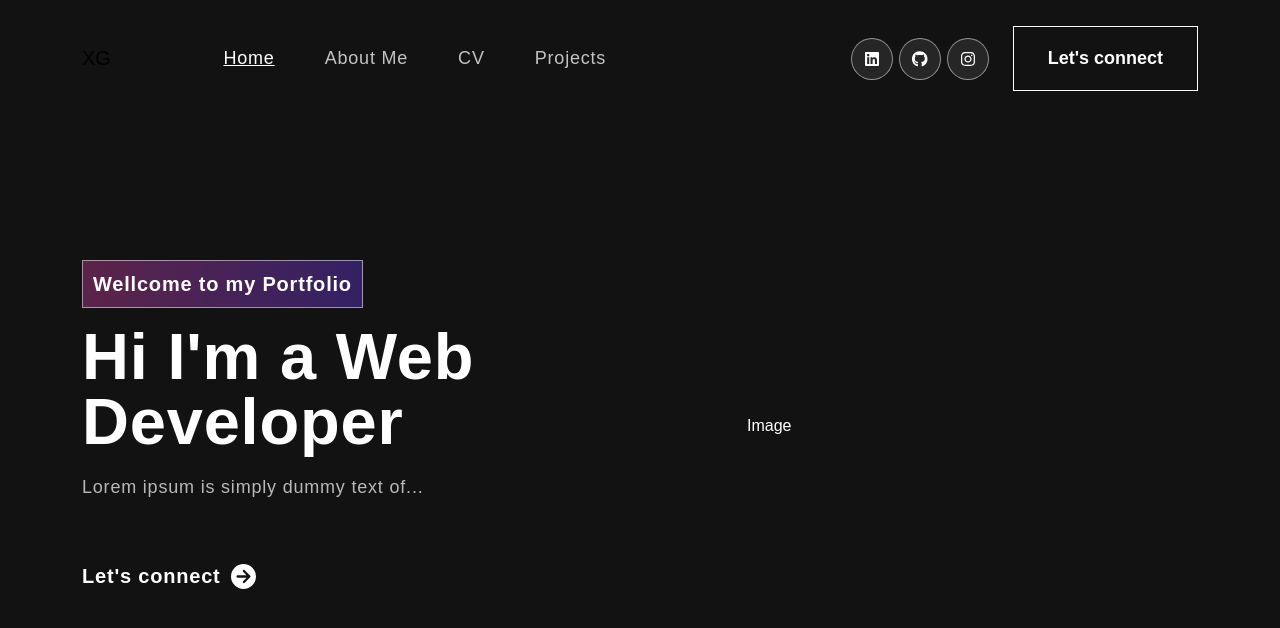
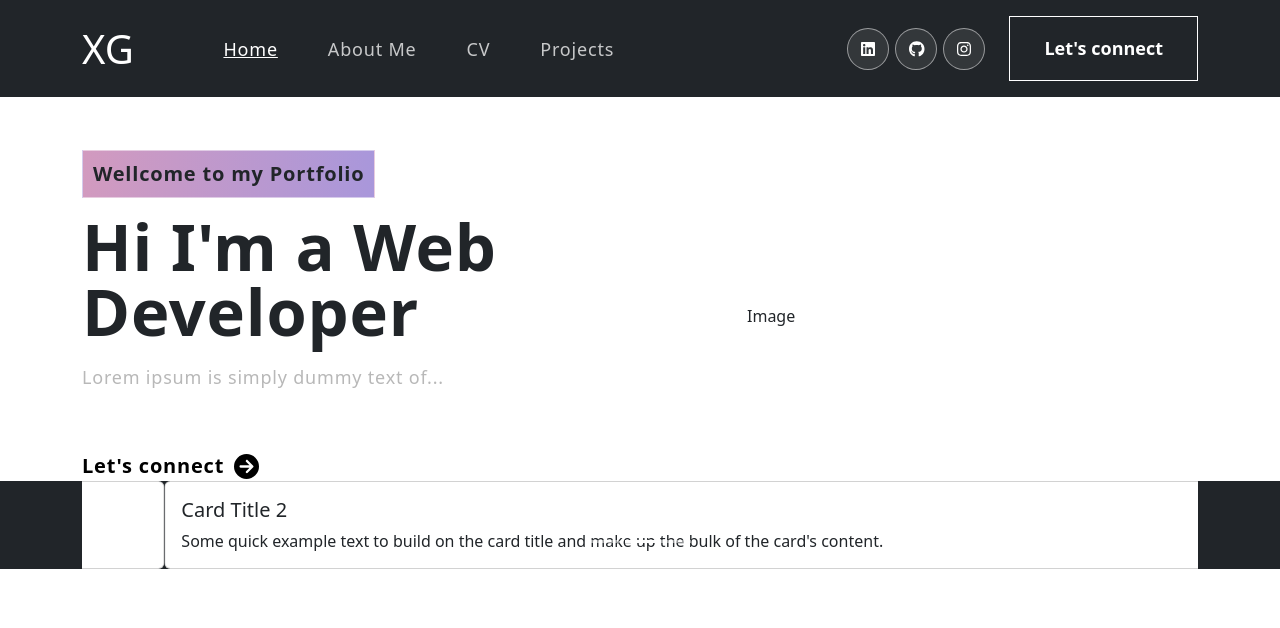
Before and after one commit to xavi666/xgarcesmarti, a React (Create React App) app: page / in a window 1280 px wide. Shown: the top 628 px of the page. Built offline with nearby package versions, Linux system fonts and the light colour scheme.

Commit message:
Banner - Contact - Skills - Navbar

```diff
--- a/src/App.css
+++ b/src/App.css
@@ -8,15 +8,6 @@
 html {
   scroll-behavior: smooth;
   scroll-padding-top: 75px;
-}
-
-body {
-  font-weight: 400;
-  overflow-x: hidden;
-  position: relative;
-  background-color: #121212 !important;
-  color: #fff !important;
-  font-family: 'Centra', sans-serif !important;
 }
 
 h1,
@@ -76,18 +67,6 @@ p.danger {
   color: red;
 }
 /************ Navbar Css ************/
-nav.navbar {
-  padding: 18px 0;
-  position: fixed;
-  width: 100%;
-  top: 0;
-  z-index: 9999;
-  transition: 0.32s ease-in-out;
-}
-nav.navbar.scrolled {
-  padding: 0px 0;
-  background-color: #121212;
-}
 nav.navbar a.navbar-brand {
   width: 9%;
 }
@@ -228,13 +207,14 @@ nav.navbar .navbar-toggler[aria-expanded='true'] .navbar-toggler-icon {
 }
 
 /************ Banner Css ************/
-.banner {
-  margin-top: 0;
+ .banner {
+  margin-top: 150px;
+  /*
   padding: 260px 0 100px 0;
-  /*background-image: url('./assets/img/banner-bg.png');*/
+  background-image: url('./assets/img/banner-bg.png');
   background-position: top center;
   background-size: cover;
-  background-repeat: no-repeat;
+  background-repeat: no-repeat;*/
 }
 .banner .tagline {
   font-weight: 700;
@@ -266,7 +246,6 @@ nav.navbar .navbar-toggler[aria-expanded='true'] .navbar-toggler-icon {
   width: 96%;
 }
 .banner button {
-  color: #fff;
   font-weight: 700;
   font-size: 20px;
   margin-top: 60px;
@@ -299,46 +278,6 @@ nav.navbar .navbar-toggler[aria-expanded='true'] .navbar-toggler-icon {
 }
 .txt-rotate > .wrap {
   border-right: 0.08em solid #666;
-}
-
-/************ Skills Css ************/
-.skill {
-  padding: 0 0 50px 0;
-  position: relative;
-}
-.skill-bx {
-  background: #151515;
-  border-radius: 64px;
-  text-align: center;
-  padding: 60px 50px;
-  margin-top: -60px;
-}
-.skill h2 {
-  font-size: 45px;
-  font-weight: 700;
-}
-.skill p {
-  color: #b8b8b8;
-  font-size: 18px;
-  letter-spacing: 0.8px;
-  line-height: 1.5em;
-  margin: 14px 0 75px 0;
-}
-.skill-slider {
-  width: 80%;
-  margin: 0 auto;
-  position: relative;
-}
-.skill-slider .item img {
-  width: 50%;
-  margin: 0 auto 15px auto;
-}
-.background-image-left {
-  top: 28%;
-  position: absolute;
-  bottom: 0;
-  width: 40%;
-  z-index: -4;
 }
 
 /************ Projects Css ************/
--- a/src/App.tsx
+++ b/src/App.tsx
@@ -2,12 +2,14 @@ import React from "react";
 import "./App.css";
 import NavBar from "./components/NavBar";
 import Banner from "./components/Banner";
+import Skills from "./components/Skills";
 
 const App = () => {
   return (
     <div className="App">
       <NavBar />
       <Banner />
+      <Skills />
     </div>
   );
 };
--- a/src/components/Banner.tsx
+++ b/src/components/Banner.tsx
@@ -8,7 +8,12 @@ import { Container, Row, Col } from "react-bootstrap";
 import { FontAwesomeIcon } from "@fortawesome/react-fontawesome";
 import { faCircleArrowRight } from "@fortawesome/free-solid-svg-icons";
 
-const TO_ROTATE = ["Web Developer", "Product Owner"];
+const TO_ROTATE = [
+  "Web Developer",
+  "Product Owner",
+  "Product Person",
+  "Scrum ❤️",
+];
 const PERIOD = 2000;
 
 const Banner = () => {
@@ -51,7 +56,7 @@ const Banner = () => {
   });
 
   return (
-    <section className="banner" id="home">
+    <section className="banner mg-l" id="home">
       <Container>
         <Row className="align-items-center">
           <Col xs={12} md={6} xl={7}>
--- a/src/components/NavBar.tsx
+++ b/src/components/NavBar.tsx
@@ -17,26 +17,14 @@ import {
 
 const NavBar = () => {
   const [activeLink, setActiveLink] = useState("home");
-  const [scrolled, setScrolled] = useState(false);
-
-  useEffect(() => {
-    const onScroll = () => {
-      if (window.scrollY > 50) {
-        setScrolled(true);
-      } else {
-        setScrolled(false);
-      }
-    };
-
-    window.addEventListener("scroll", onScroll);
-
-    return () => window.removeEventListener("scroll", onScroll);
-  }, []);
 
   return (
-    <Navbar expand="lg" className={classNames({ scrolled })}>
+    <header>
+      <Navbar bg="dark" fixed="top">
         <Container>
-        <Navbar.Brand href="#home">XG</Navbar.Brand>
+          <Navbar.Brand className="text-white fs-1" href="#home">
+            XG
+          </Navbar.Brand>
           <Navbar.Toggle aria-controls="basic-navbar-nav" />
           <Navbar.Collapse id="basic-navbar-nav">
             <Nav className="me-auto">
@@ -96,6 +84,7 @@ const NavBar = () => {
           </Navbar.Collapse>
         </Container>
       </Navbar>
+    </header>
   );
 };
 
--- /dev/null
+++ b/src/components/Skills.tsx
@@ -0,0 +1,58 @@
+import React from "react";
+
+// Carousel
+import Carousel from "react-bootstrap/Carousel";
+
+import Card from "react-bootstrap/Card";
+
+import { Container, Row, Col } from "react-bootstrap";
+
+const Skills = () => {
+  return (
+    <section className="bg-dark">
+      <Container>
+        <Col>
+          <Row>
+            <Carousel data-bs-theme="dark">
+              <Carousel.Item>
+                <Card>
+                  <Card.Body>
+                    <Card.Title>Card Title 1</Card.Title>
+                    <Card.Text>
+                      Some quick example text to build on the card title and
+                      make up the bulk of the card's content.
+                    </Card.Text>
+                  </Card.Body>
+                </Card>
+              </Carousel.Item>
+              <Carousel.Item>
+                <Card>
+                  <Card.Body>
+                    <Card.Title>Card Title 2</Card.Title>
+                    <Card.Text>
+                      Some quick example text to build on the card title and
+                      make up the bulk of the card's content.
+                    </Card.Text>
+                  </Card.Body>
+                </Card>
+              </Carousel.Item>
+              <Carousel.Item>
+                <Card>
+                  <Card.Body>
+                    <Card.Title>Card Title 3</Card.Title>
+                    <Card.Text>
+                      Some quick example text to build on the card title and
+                      make up the bulk of the card's content.
+                    </Card.Text>
+                  </Card.Body>
+                </Card>
+              </Carousel.Item>
+            </Carousel>
+          </Row>
+        </Col>
+      </Container>
+    </section>
+  );
+};
+
+export default Skills;
```
Also changed, not shown: src/components/Contact.tsx (added, +7 -0 lines). Lines whose indentation alone changed are shown as unchanged.
